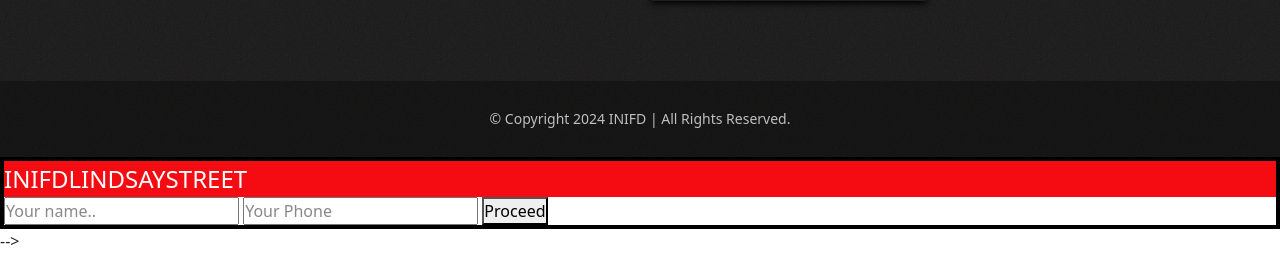
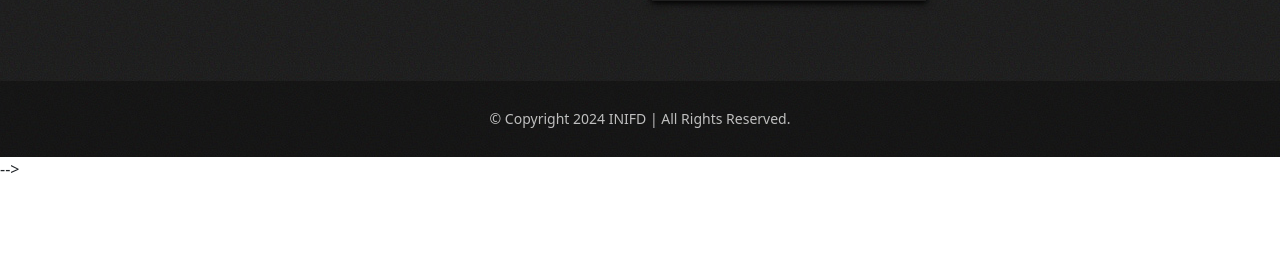
Before and after one commit to supriyo522/Inifd-Website, a Django app: page /about-inifd/ in a window 1280 px wide. Shown: the part 2025-2278 px from the top of the page. After the commit the page ends 2198 px from the top, so only its background shows below. Run offline with Django 3.2, Linux system fonts and the light colour scheme; tables that the repository leaves empty hold one stand-in row (values such as "Sample post"); some libraries are stand-ins or nearby versions.

Commit message:
Update base.html

```diff
--- a/templates/frontend/base.html
+++ b/templates/frontend/base.html
@@ -57,7 +57,7 @@
          role="dialog">
         <div class="modal-dialog">
             <!-- Modal content-->
-            <div class="modal-content modal-style">
+<!--             <div class="modal-content modal-style">
                 <div class="modal-header modal-bg-color text-center">
                     <h4 class="modal-title ">INIFDLINDSAYSTREET </h4>
                 </div>
@@ -81,7 +81,7 @@
                     </form>
                 </div>
             </div>
-        </div>
+        </div> -->
     </div> -->
     <!-- Download Brochure Modal -->
     <div id="myModal" class="modal fade download-bro-modal" role="dialog">
```
